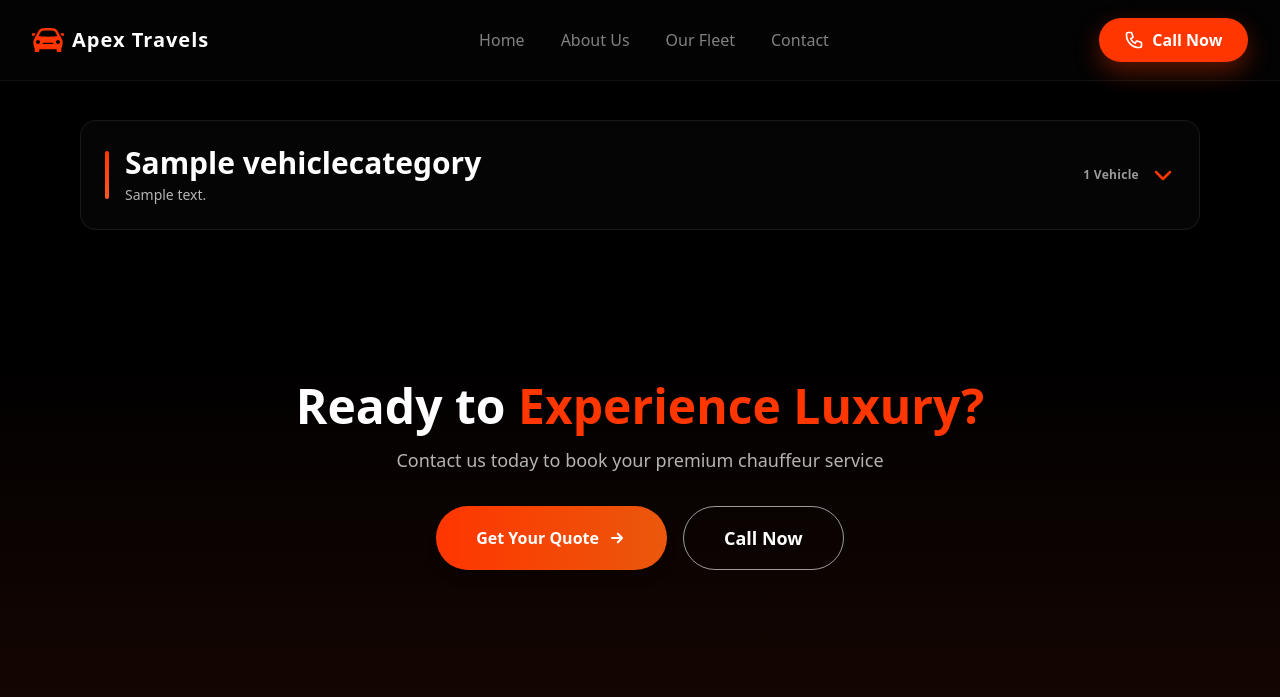
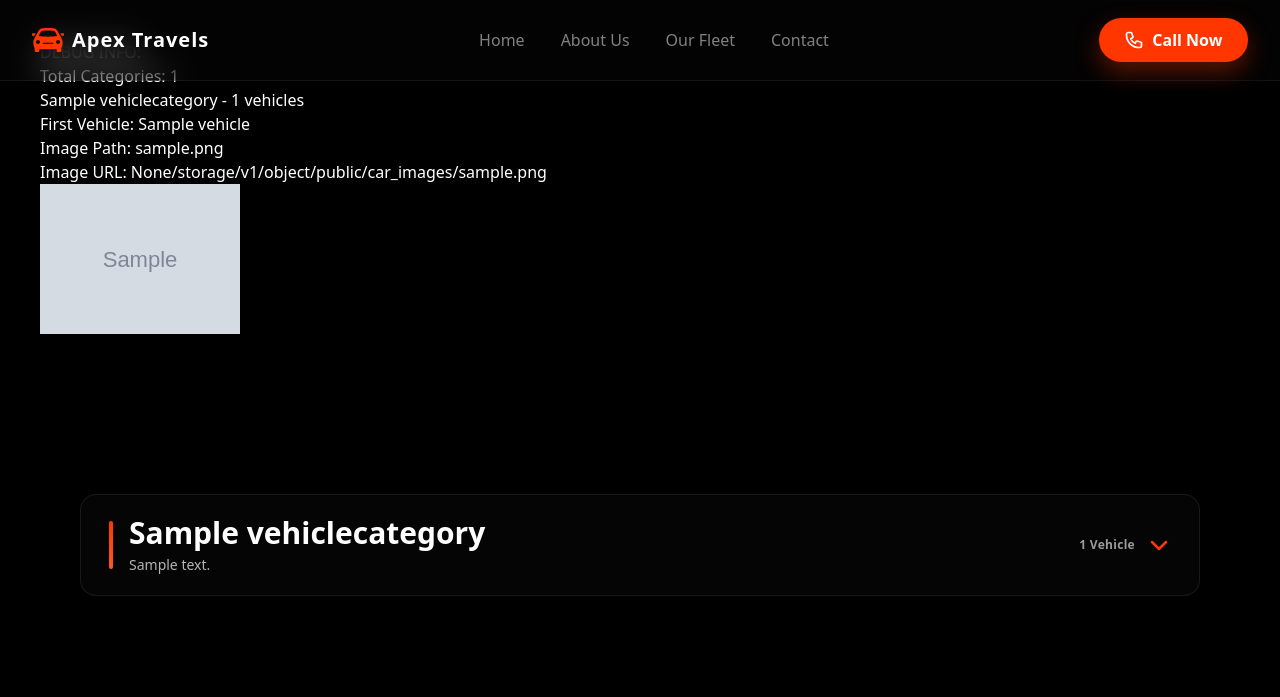
Before and after one commit to ali1571/apextravels, a Django app: page /fleet/ in a window 1280 px wide. Shown: the top 697 px of the page. Run offline with Django 5.2, Linux system fonts and the light colour scheme; tables that the repository leaves empty hold one stand-in row (values such as "Sample post"); grey boxes marked "Sample" are stand-in pictures; some libraries are stand-ins or nearby versions.

Commit message:
Update fleet.html

```diff
--- a/templates/fleet.html
+++ b/templates/fleet.html
@@ -1,3 +1,25 @@
+{% if categories %}
+    <div style="background: black; color: white; padding: 20px; margin: 20px;">
+        <h2>DEBUG INFO:</h2>
+        <p>Total Categories: {{ categories.count }}</p>
+
+        {% for category in categories %}
+            <h3>{{ category.name }} - {{ category.vehicles.count }} vehicles</h3>
+
+            {% for vehicle in category.vehicles.all|slice:":1" %}
+                <p>First Vehicle: {{ vehicle.name }}</p>
+                <p>Image Path: {{ vehicle.featured_image.name }}</p>
+                <p>Image URL: {{ vehicle.featured_image.url }}</p>
+                <img src="{{ vehicle.featured_image.url }}" style="max-width: 200px;">
+            {% endfor %}
+        {% endfor %}
+    </div>
+{% else %}
+    <div style="background: red; color: white; padding: 20px;">
+        NO CATEGORIES FOUND!
+    </div>
+{% endif %}
+
 {% load static %}
 <!DOCTYPE html>
 <html lang="en">
@@ -705,4 +727,5 @@
     </script>
 
 </body>
+
 </html>
```
